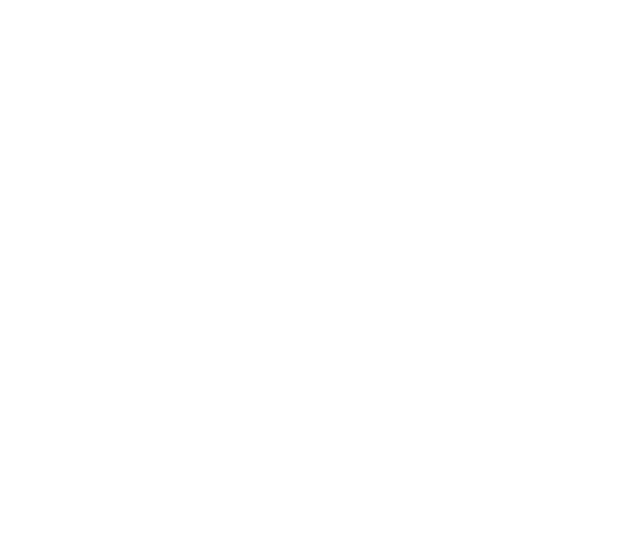
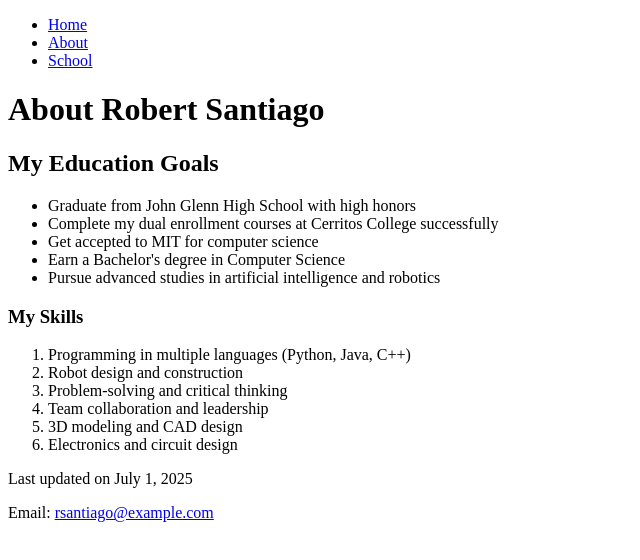
Before and after one commit to Robsant523/CIS162, a plain HTML site: page about.html in a window 1280 px wide. Shown: the whole page, without its empty margins (0-640 px from the left). Drawn offline with Linux system fonts and the light colour scheme.

Commit message:
Add files via upload

```diff
--- a/about.html
+++ b/about.html
@@ -0,0 +1,47 @@
+
+<!DOCTYPE html>
+<html lang="en">
+<head>
+    <meta charset="UTF-8">
+    <meta name="viewport" content="width=device-width, initial-scale=1.0">
+    <meta name="description" content="About Robert Santiago - education goals and skills">
+    <meta name="keywords" content="Robert Santiago, education goals, skills, computer science">
+    <meta name="author" content="Robert Santiago">
+    <title>About - Robert Santiago</title>
+</head>
+<body>
+    <nav>
+        <ul>
+            <li><a href="index.html">Home</a></li>
+            <li><a href="about.html">About</a></li>
+            <li><a href="#">School</a></li>
+        </ul>
+    </nav>
+
+    <h1>About Robert Santiago</h1>
+
+    <h2>My Education Goals</h2>
+    <ul>
+        <li>Graduate from John Glenn High School with high honors</li>
+        <li>Complete my dual enrollment courses at Cerritos College successfully</li>
+        <li>Get accepted to MIT for computer science</li>
+        <li>Earn a Bachelor's degree in Computer Science</li>
+        <li>Pursue advanced studies in artificial intelligence and robotics</li>
+    </ul>
+
+    <h3>My Skills</h3>
+    <ol>
+        <li>Programming in multiple languages (Python, Java, C++)</li>
+        <li>Robot design and construction</li>
+        <li>Problem-solving and critical thinking</li>
+        <li>Team collaboration and leadership</li>
+        <li>3D modeling and CAD design</li>
+        <li>Electronics and circuit design</li>
+    </ol>
+
+    <footer>
+        <p>Last updated on July 1, 2025</p>
+        <p>Email: <a href="mailto:rsantiago@example.com">rsantiago@example.com</a></p>
+    </footer>
+</body>
+</html>
```
Also changed, not shown: index.html (+4 -1 lines).
